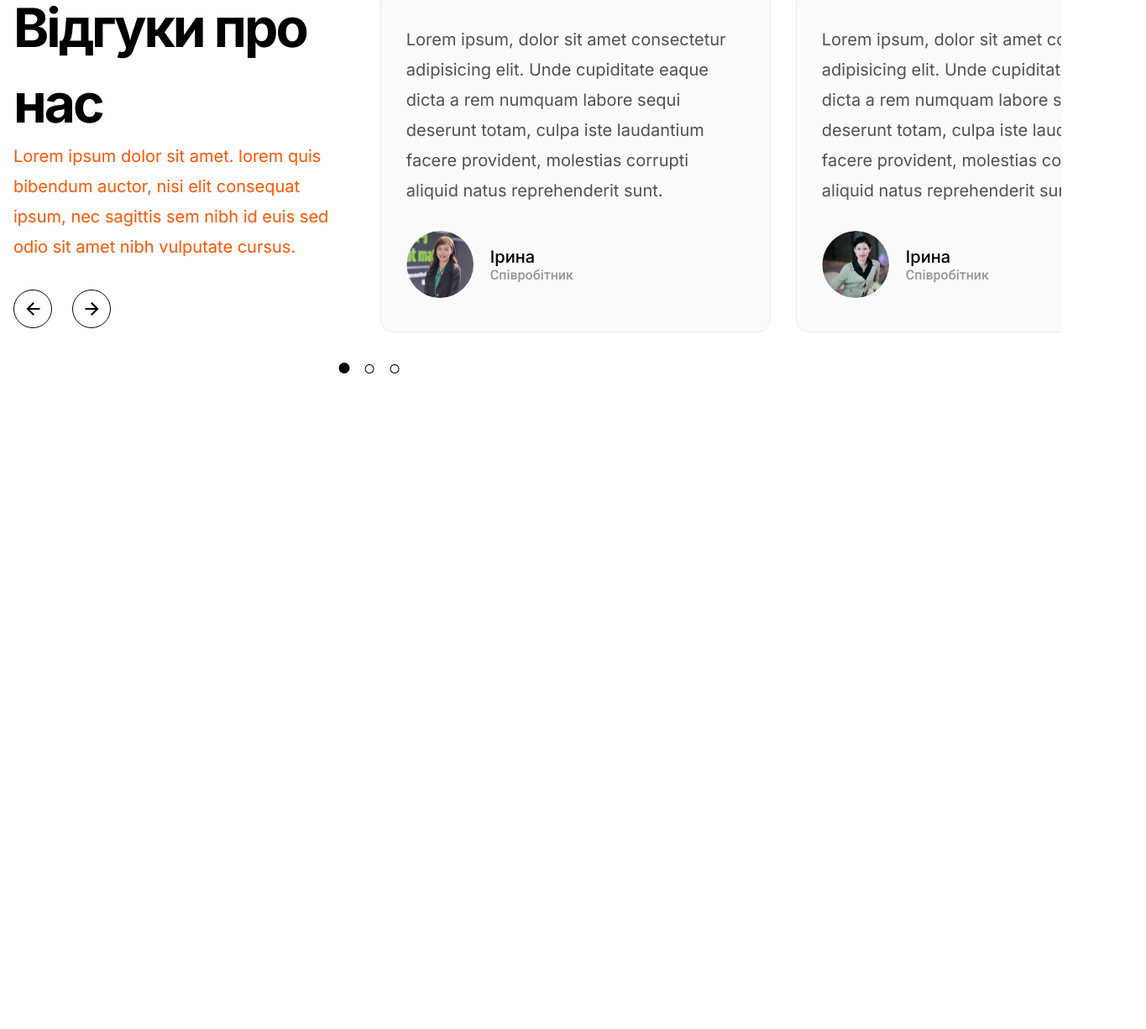
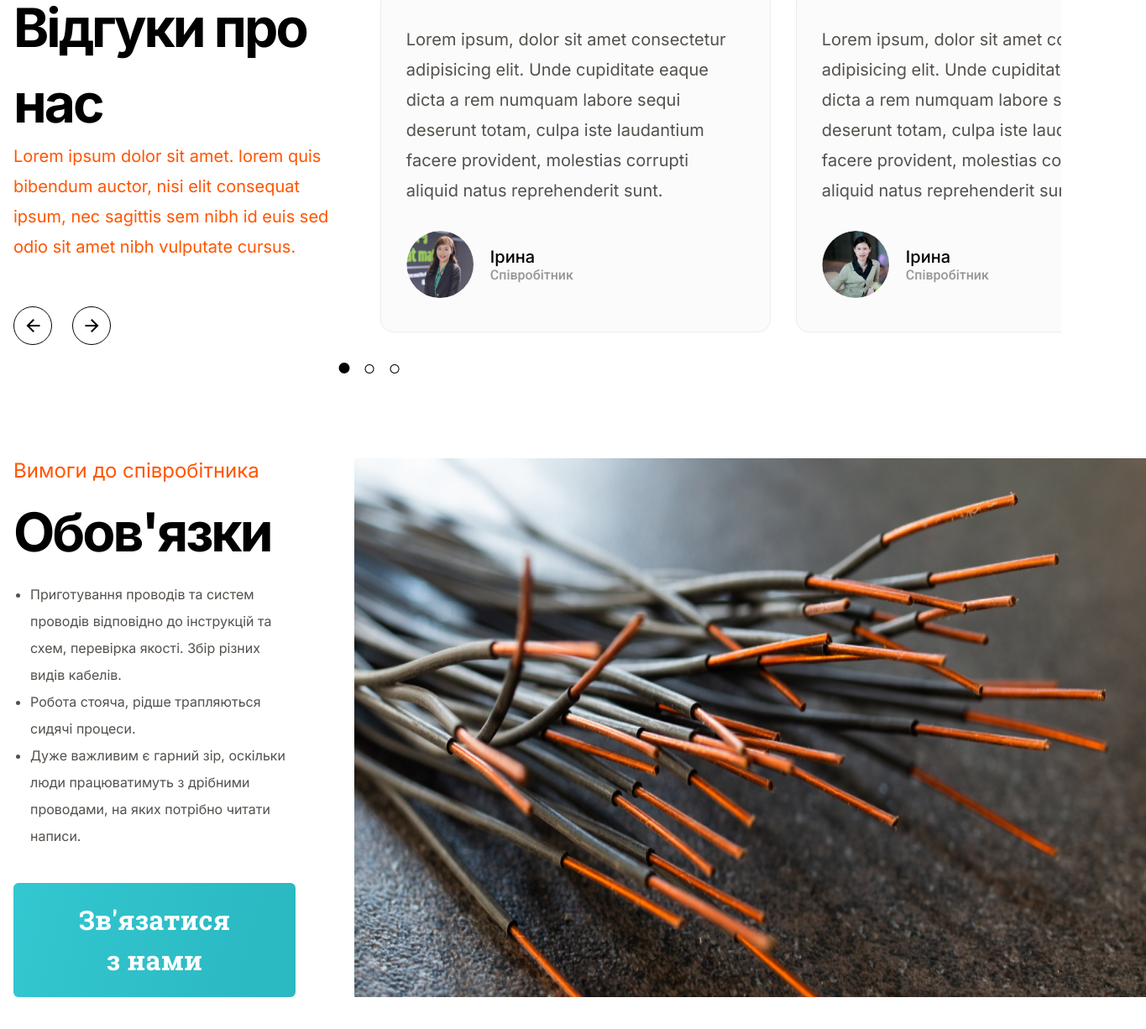
Before and after one commit to RomanKoriachko/ewl_LP, a plain HTML site: page index.html in a window 1280 px wide. Shown: the part 4310-5536 px from the top of the page at 84% size, 1365 px wide, since content can reach past the window. Before the commit the page ends 4796 px from the top, so only its background shows below. Drawn offline with nearby package versions, Linux system fonts and the light colour scheme.

Commit message:
add requirements section

```diff
--- a/index.html
+++ b/index.html
@@ -426,6 +426,42 @@
                     </div>
                 </div>
             </section>
+            <section class="requirements-section">
+                <div class="container">
+                    <div class="row requirements-wrapper">
+                        <div class="requirements-text">
+                            <p class="requirements-subtitle">
+                                Вимоги до співробітника
+                            </p>
+                            <p class="requirements-title">Обов'язки</p>
+                            <ul class="requirements-list">
+                                <li>
+                                    Приготування проводів та систем проводів
+                                    відповідно до інструкцій та схем, перевірка
+                                    якості. Збір різних видів кабелів.
+                                </li>
+                                <li>
+                                    Робота стояча, рідше трапляються сидячі
+                                    процеси.
+                                </li>
+                                <li>
+                                    Дуже важливим є гарний зір, оскільки люди
+                                    працюватимуть з дрібними проводами, на яких
+                                    потрібно читати написи.
+                                </li>
+                            </ul>
+                            <button class="main-btn requirements-btn">
+                                Зв'язатися з нами
+                            </button>
+                        </div>
+                        <img
+                            class="requirements-img"
+                            src="images/requirements-img.png"
+                            alt=""
+                        />
+                    </div>
+                </div>
+            </section>
         </main>
         <footer class="footer"></footer>
         <script
--- a/style.scss
+++ b/style.scss
@@ -436,7 +436,7 @@ body {
                 background-position: center;
                 background-repeat: no-repeat;
                 z-index: 100;
-                top: 380px;
+                top: 400px;
                 height: 46px;
                 width: 46px;
                 border: 1px solid black;
@@ -458,5 +458,34 @@ body {
         }
     }
 }
+.requirements-section {
+    padding-top: 60px;
+    padding-bottom: 80px;
+    .requirements-wrapper {
+        gap: 70px;
+        .requirements-subtitle {
+            @include fonts.t6();
+            font-size: 24px;
+            color: #ff5500;
+        }
+        .requirements-title {
+            @include fonts.h2();
+            line-height: 77px;
+            color: black;
+            margin: 20px 0px;
+        }
+        .requirements-list {
+            @include fonts.t6();
+            line-height: 32px;
+            margin-left: 20px;
+        }
+        .requirements-img {
+            width: 100%;
+        }
+    }
+    .requirements-btn {
+        margin-top: 40px;
+    }
+}
 
 // ---
```
Also changed, not shown: images/requirements-img.png (added), style.css.
